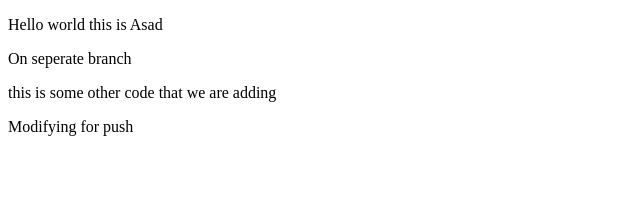
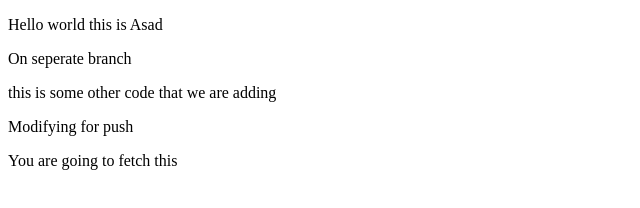
Before and after one commit to am5815/spark-git-demo, a plain HTML site: page index.html in a window 1280 px wide. Shown: the whole page, without its empty margins (0-640 px from the left). Drawn offline with Linux system fonts and the light colour scheme.

Commit message:
code to fetch

```diff
--- a/index.html
+++ b/index.html
@@ -13,6 +13,9 @@ this is some other code that we are adding
 <p>
 Modifying for push
 </p>
+<p>
+You are going to fetch this
+</p>
 </body>
 
 </html>
```
